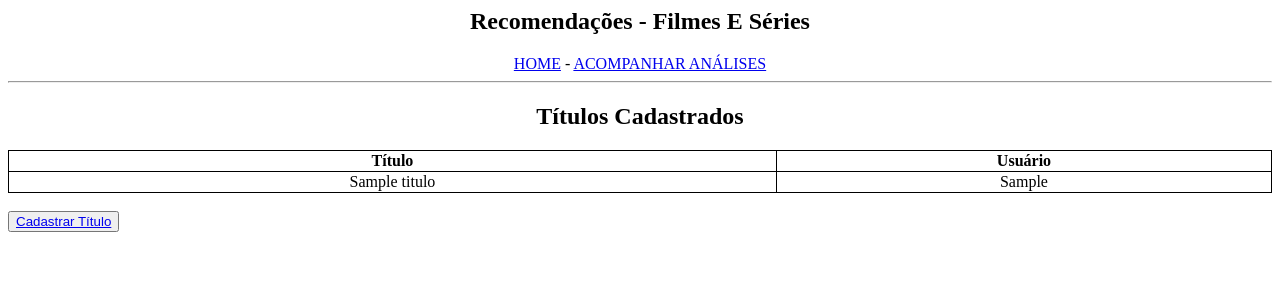
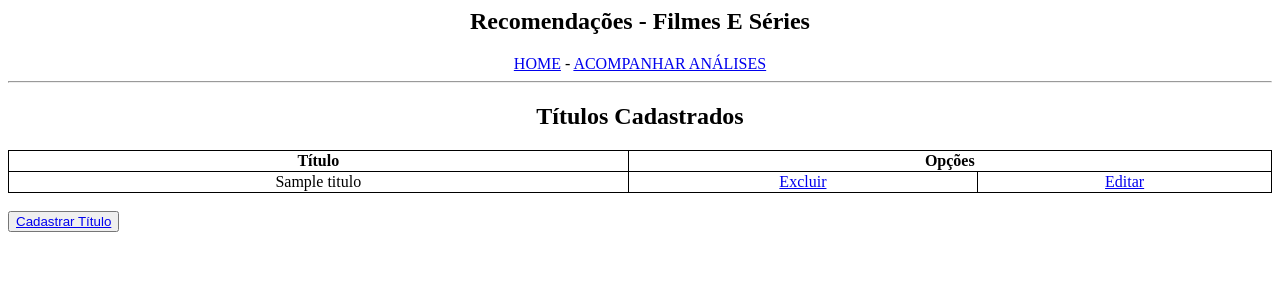
Before and after one commit to junnydpetra/votos_recomendacoes_filmes-series, a PHP site: page /listarTitulos.php in a window 1280 px wide. Shown: the top 308 px of the page. Run offline with PHP 8.4, Linux system fonts and the light colour scheme; tables that the repository leaves empty or names only in its code hold one stand-in row (values such as "Sample post").

Commit message:
Ajuste de tabela

```diff
--- a/home.php
+++ b/home.php
@@ -21,6 +21,7 @@
                 echo "<a href='nao-recomenda.php?id=".$row_titulo['id']."'>Não Recomenda</a> | ";
                 echo "<a href='listarAnalises.php?'>Acompanhar Resultados</a><br><hr>";
             }
+
         ?>
 
     </body>
--- a/listarTitulos.php
+++ b/listarTitulos.php
@@ -15,7 +15,7 @@
             <thead>
                 <tr>
                     <th>Título </th>
-                    <th>Usuário</th>
+                    <th colspan="2">Opções</th>
                 </tr>
             </thead>
 
@@ -29,7 +29,8 @@
                         ?>
                             <tr>
                                 <td><?= $dados[1] ?></td>
-                                <td><?= $dados[2] ?></td>
+                                <td><a href="excluir.php?id=<?= $dados[0] ?>">Excluir</a></td>
+                                <td><a href="editar.php?id=<?= $dados[0] ?>">Editar</a></td>
                             </tr>
                         <?php
                      }
```
Also changed, not shown: idUsuario.php (+2 -9 lines), editar.php (added), excluir.php (added).
